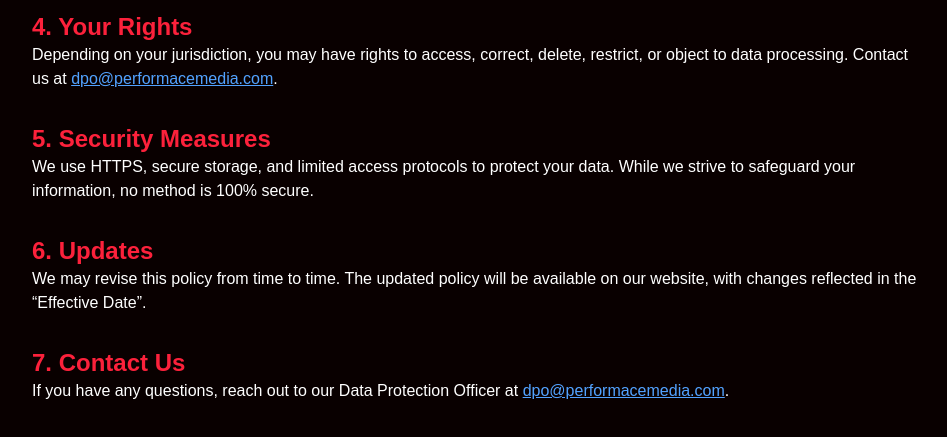
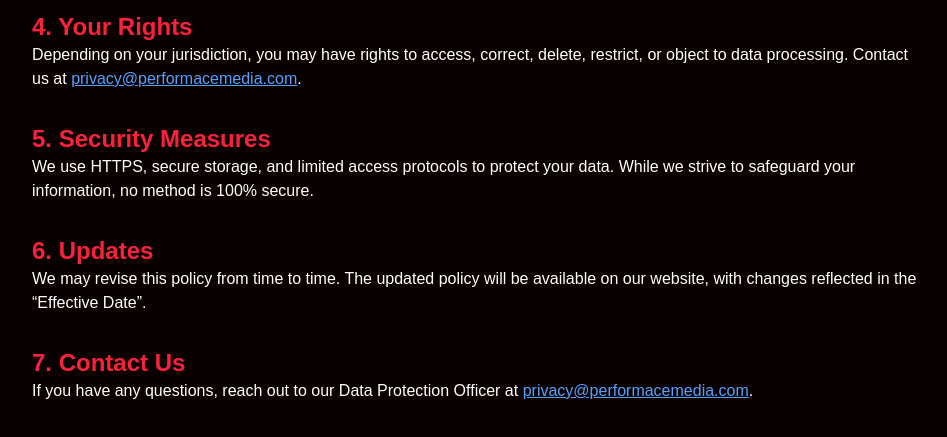
Before and after one commit to PerformAce2024/PerformAceMedia, a React (Vite) app in the folder frontend/: page /privacy-policy in a window 1280 px wide. Shown: the part 761-1198 px from the top of the page, without its empty margins (160-1107 px from the left). Built offline with nearby package versions, Linux system fonts and the light colour scheme.

Commit message:
updated privacy policy

```diff
--- a/frontend/src/pages/PrivacyPolicy.tsx
+++ b/frontend/src/pages/PrivacyPolicy.tsx
@@ -79,10 +79,10 @@ const PrivacyPolicy: React.FC = () => {
             correct, delete, restrict, or object to data processing. Contact us
             at{" "}
             <a
-              href="mailto:dpo@performacemedia.com"
+              href="mailto:privacy@performacemedia.com"
               className="underline text-blue-400"
             >
-              dpo@performacemedia.com
+              privacy@performacemedia.com
             </a>
             .
           </p>
@@ -118,10 +118,10 @@ const PrivacyPolicy: React.FC = () => {
             If you have any questions, reach out to our Data Protection Officer
             at{" "}
             <a
-              href="mailto:dpo@performacemedia.com"
+              href="mailto:privacy@performacemedia.com"
               className="underline text-blue-400"
             >
-              dpo@performacemedia.com
+              privacy@performacemedia.com
             </a>
             .
           </p>
```
